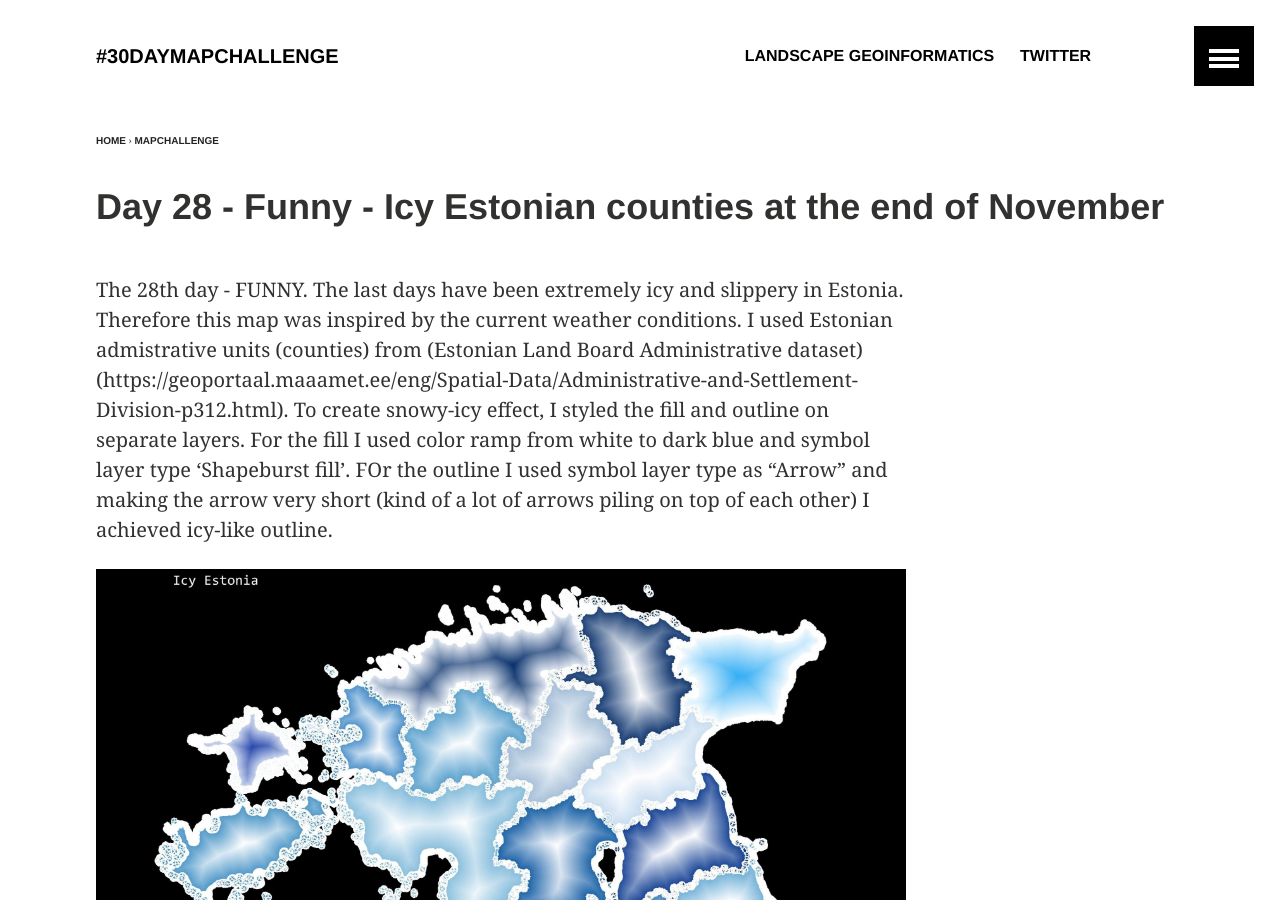
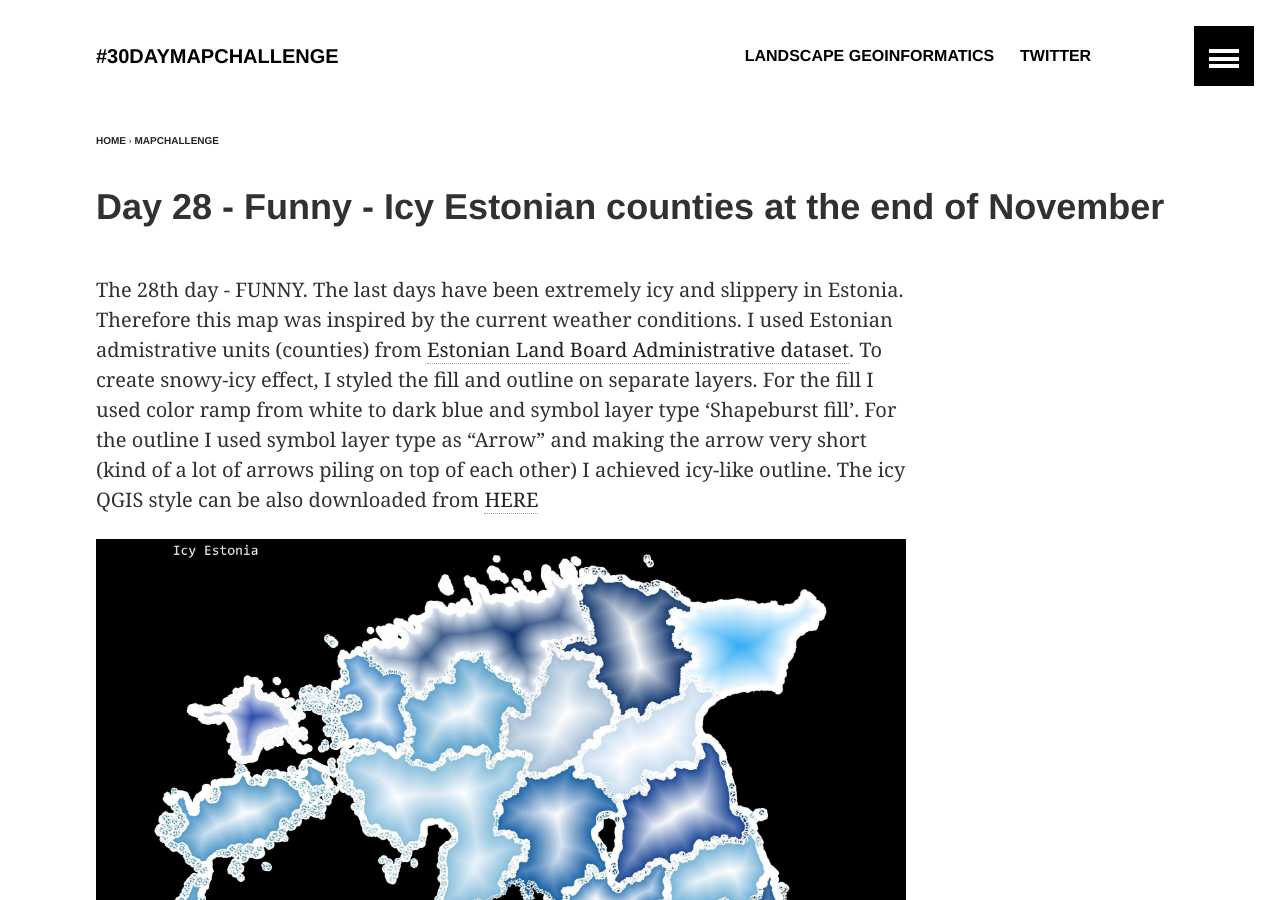
Before and after one commit to kevelyn1/30DayMapChallenge2019, a Jekyll site: the page built from _posts/mapchallenge/2019-11-28-day-28.md, in a window 1280 px wide and 900 px high. Built offline with Jekyll 4.4.1, drawn with Linux system fonts in a browser that asks for light colours.

Commit message:
Update 2019-11-28-day-28.md

```diff
--- a/_posts/mapchallenge/2019-11-28-day-28.md
+++ b/_posts/mapchallenge/2019-11-28-day-28.md
@@ -7,7 +7,8 @@ image:
   teaser: icy-counties-scaled.jpg
 ---
 
-The 28th day - FUNNY. The last days have been extremely icy and slippery in Estonia. Therefore this map was inspired by the current weather conditions. I used Estonian admistrative units (counties) from (Estonian Land Board Administrative dataset)(https://geoportaal.maaamet.ee/eng/Spatial-Data/Administrative-and-Settlement-Division-p312.html). To create snowy-icy effect, I styled the fill and outline on separate layers. For the fill I used color ramp from white to dark blue and symbol layer type 'Shapeburst fill'. FOr the outline I used symbol layer type as "Arrow" and making the arrow very short (kind of a lot of arrows piling on top of each other) I achieved icy-like outline.
+The 28th day - FUNNY. The last days have been extremely icy and slippery in Estonia. Therefore this map was inspired by the current weather conditions. I used Estonian admistrative units (counties) from [Estonian Land Board Administrative dataset](https://geoportaal.maaamet.ee/eng/Spatial-Data/Administrative-and-Settlement-Division-p312.html). To create snowy-icy effect, I styled the fill and outline on separate layers. For the fill I used color ramp from white to dark blue and symbol layer type 'Shapeburst fill'. For the outline I used symbol layer type as "Arrow" and making the arrow very short (kind of a lot of arrows piling on top of each other) I achieved icy-like outline.
+The icy QGIS style can be also downloaded from [HERE](https://github.com/kevelyn1/qgis_styles/tree/master/icy_style)
 
 ![image of day 28 post](../../images/icy-counties-scaled.jpg)
 
```
